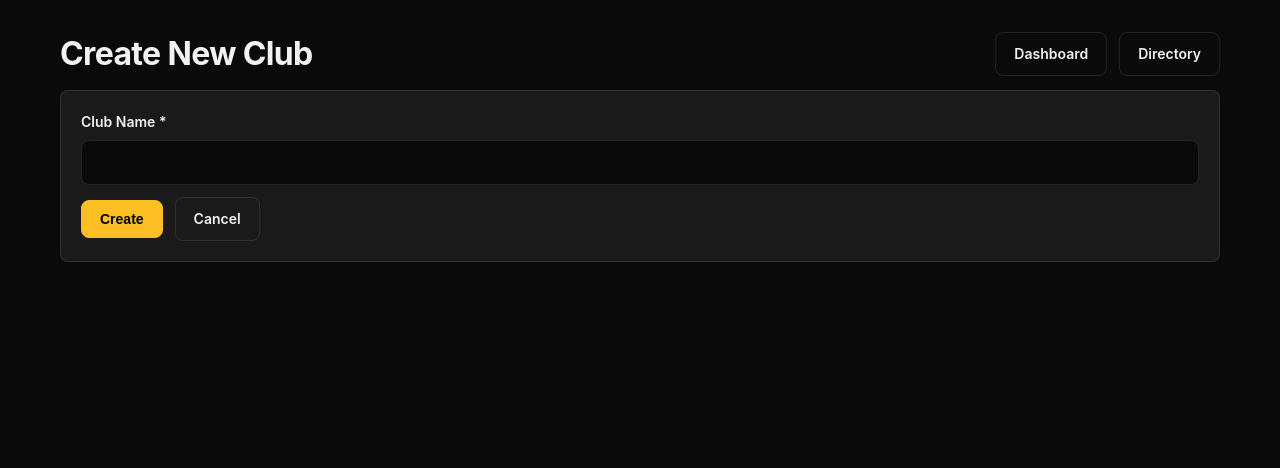
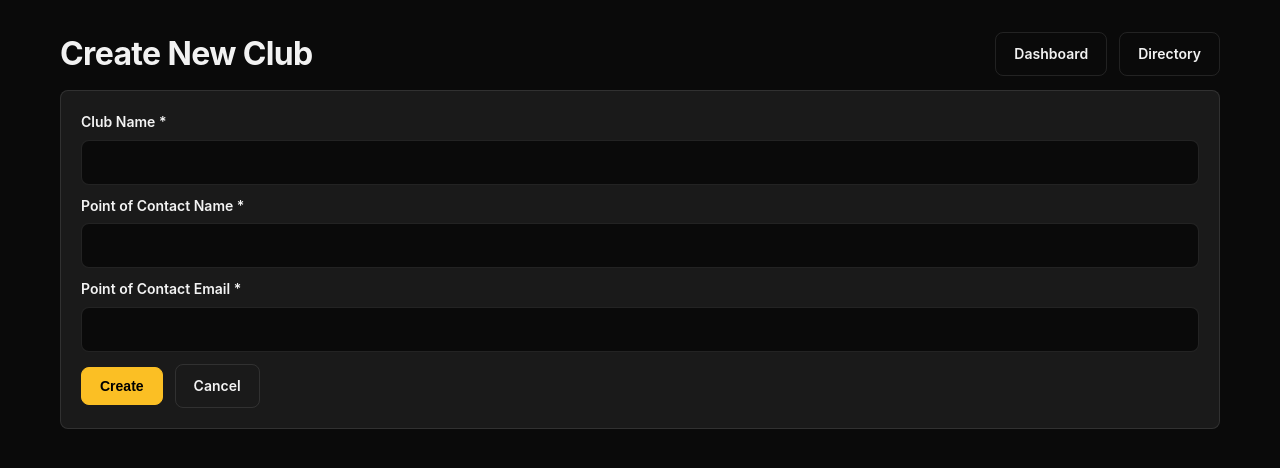
Before and after one commit to tech4good-lab/slughub-portal, a Next.js app: page /leader/clubs/new in a window 1280 px wide. Shown: the top 468 px of the page. Built offline with nearby package versions, Linux system fonts and the light colour scheme; no server answers.

Commit message:
poc name n email autofill for clubs

```diff
--- a/app/leader/clubs/new/page.tsx
+++ b/app/leader/clubs/new/page.tsx
@@ -1,12 +1,31 @@
 "use client";
 
-import { useState } from "react";
+import { useEffect, useState } from "react";
 import Link from "next/link";
+import { getSession } from "next-auth/react";
 
 export default function NewClubPage() {
   const [name, setName] = useState("");
+  const [contactName, setContactName] = useState("");
+  const [contactEmail, setContactEmail] = useState("");
   const [saving, setSaving] = useState(false);
   const [err, setErr] = useState<string | null>(null);
+
+  useEffect(() => {
+    (async () => {
+      const s = await getSession();
+      const email = (s as any)?.user?.email;
+      const userName = (s as any)?.user?.name;
+      if (email) setContactEmail(email);
+      if (userName) {
+        setContactName(userName);
+      } else if (email) {
+        const local = String(email).split("@")[0] || "";
+        const derived = local.replace(/[._\-+]/g, " ").replace(/\b\w/g, (c) => c.toUpperCase());
+        setContactName(derived);
+      }
+    })();
+  }, []);
 
   const create = async (e: React.FormEvent) => {
     e.preventDefault();
@@ -16,7 +35,7 @@ export default function NewClubPage() {
     const res = await fetch("/api/leader/clubs", {
       method: "POST",
       headers: { "Content-Type": "application/json" },
-      body: JSON.stringify({ name }),
+      body: JSON.stringify({ name, contactName, contactEmail }),
     });
 
     const data = await res.json().catch(() => ({}));
@@ -51,6 +70,16 @@ export default function NewClubPage() {
         <label className="label">Club Name *</label>
         <input className="input" value={name} onChange={(e) => setName(e.target.value)} />
 
+        <div style={{ height: 10 }} />
+
+        <label className="label">Point of Contact Name *</label>
+        <input className="input" value={contactName} onChange={(e) => setContactName(e.target.value)} required />
+
+        <div style={{ height: 10 }} />
+
+        <label className="label">Point of Contact Email *</label>
+        <input className="input" type="email" value={contactEmail} onChange={(e) => setContactEmail(e.target.value)} required />
+
         {err && <p className="small" style={{ marginTop: 10 }}>{err}</p>}
 
         <div className="row" style={{ marginTop: 12 }}>
@@ -63,3 +92,5 @@ export default function NewClubPage() {
     </main>
   );
 }
+
+// (prefill handled inside the component)
```
